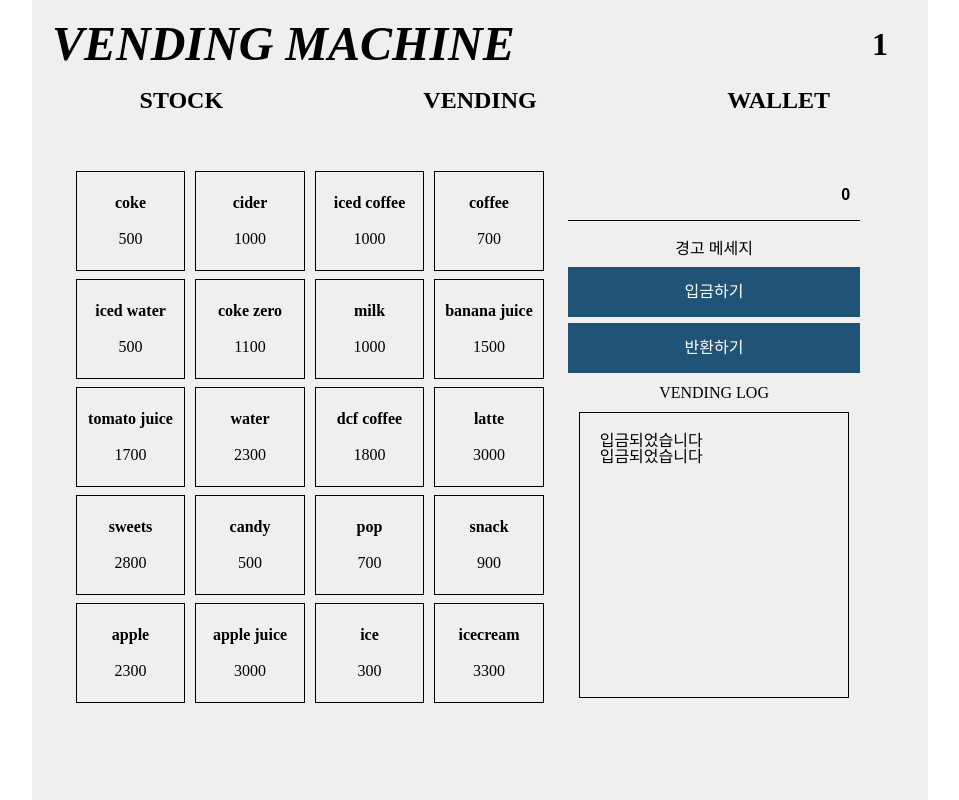
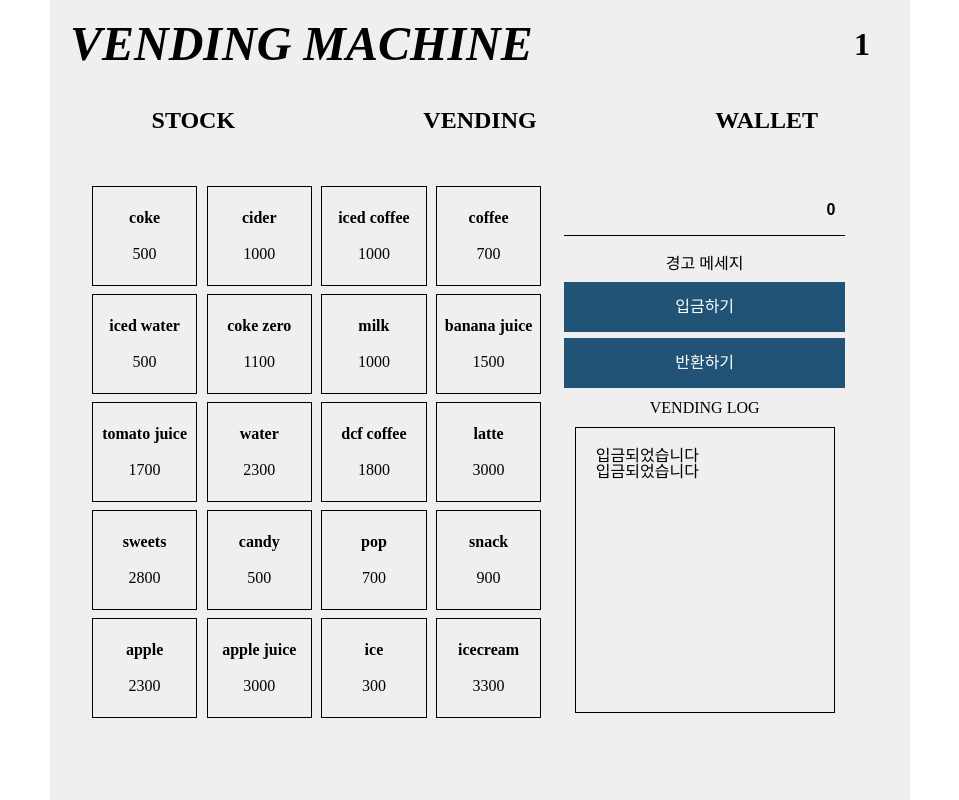
Before and after one commit to codesquad-members-2022/fe-vm, a React (Create React App) app: page / in a window 1280 px wide. Shown: the whole page, without its empty margins (160-1119 px from the left). Built offline with nearby package versions, Linux system fonts and the light colour scheme.

Commit message:
[style]: 스타일 수정

```diff
--- a/src/App.js
+++ b/src/App.js
@@ -6,21 +6,21 @@ import styled, { css, ThemeProvider } from 'styled-components';
 import AmountProvider from './store/AmountProvider';
 import Container from './components/UI/container';
 import Vending from './components/layout/Vending/Vending';
+import Wallet from './components/layout/Wallet/Wallet';
+
 function App() {
   return (
     <>
       <GlobalStyle />
       <ThemeProvider theme={theme}>
         <AmountProvider>
-          <AppContainer width="70vw" height="100vh">
+          <AppContainer width="860px" height="100vh">
             <Header />
             <Nav />
             <main>
               <Vending />
+              {/* <Wallet /> */}
             </main>
-            {/* <MainContainer width="95%" height="75%">
-            <div>12312312312312312</div>
-          </MainContainer> */}
           </AppContainer>
         </AmountProvider>
       </ThemeProvider>
--- a/src/components/layout/Nav/Nav.js
+++ b/src/components/layout/Nav/Nav.js
@@ -21,5 +21,6 @@ const StyledNav = styled.nav`
   background-color: ${({ theme }) => theme.colors.grey};
   font-size: ${({ theme }) => theme.fontSize.medium};
   font-weight: ${({ theme }) => theme.fontWeight.bold};
-  margin-bottom: 25px;
+  margin-bottom: 20px;
+  margin-top: 20px;
 `;
```
